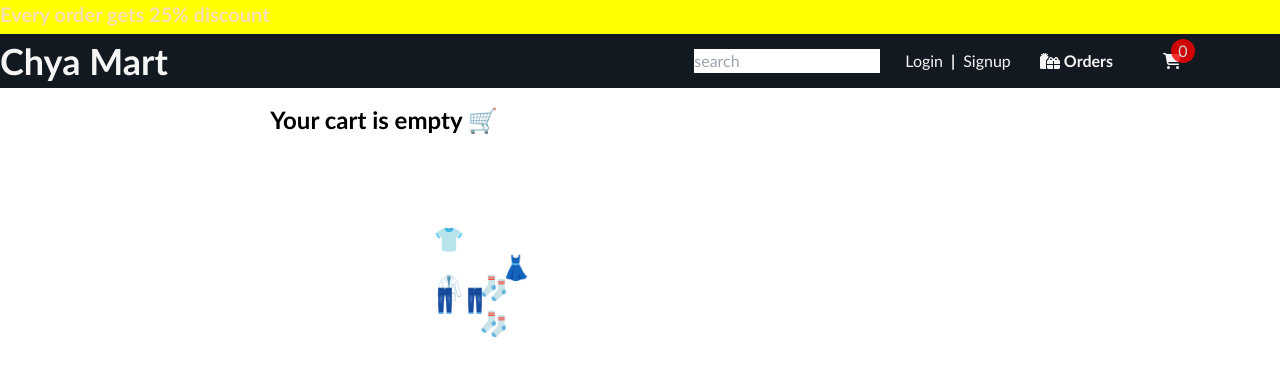
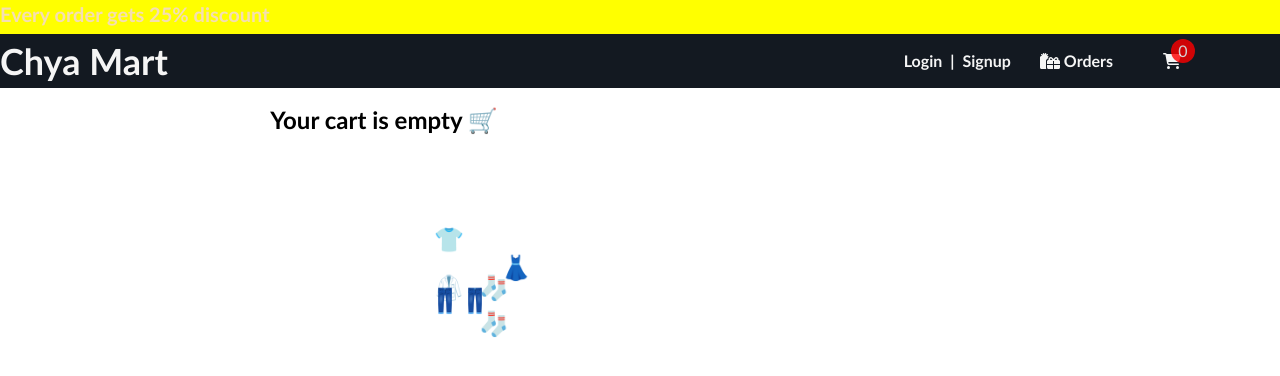
Before and after one commit to Gavaskar0543/amazon-cart, a React (Create React App) app in the folder cart/: page /cart in a window 1280 px wide. Shown: the top 376 px of the page. Built offline with nearby package versions, Linux system fonts and the light colour scheme.

Commit message:
errorfree

```diff
--- a/cart/src/Components/Navbar.js
+++ b/cart/src/Components/Navbar.js
@@ -10,7 +10,7 @@ import { useEffect, useState } from 'react';
 
 library.add(faMapLocationDot,faCartShopping);
 function Navbar(){
-   const [user,setUser] = useState(false);
+  const [user,setUser] = useState(false);
   const cart = useSelector((state) => state.cart);
   const auth = useSelector((state) => state.auth);
   let cartCount = cart.items.length;
@@ -30,16 +30,10 @@ return(
         <ul >
 
 
-            <li >
-            <div className='search-box'>
-              <input type='text' placeholder='search'/>
-            </div>
 
 
-            </li>
-
             {auth.user? ( <li  className='font-bold'><FontAwesomeIcon icon={faUser} />{auth.user.email}</li>):(
-              <><Link to="/login">Login</Link><span className='px-2 py-2 font-semibold'>|</span><Link to="/signup">signup</Link></>
+              <><Link to="/login" className='font-bold'>Login</Link><span className='px-2 py-2 font-semibold'>|</span><Link to="/signup" className='font-bold'>signup</Link></>
             )}
         <Link to="/return"> <li className='font-bold'><FontAwesomeIcon icon={faGifts}/> Orders</li></Link>
           <Link to='/cart'>
@@ -77,7 +71,9 @@ const OuterDiv = Styled.div`
       color: rgb(254, 189, 105);
     }
   }
-
+ link:hover{
+  color: rgb(254, 189, 105);
+ }
   ul li {
     display: inline-block;
     padding:0;
--- a/cart/src/Config/firebase.js
+++ b/cart/src/Config/firebase.js
@@ -1,6 +1,6 @@
 // Import the functions you need from the SDKs you need
 import { initializeApp } from "firebase/app";
-import { getAuth } from "firebase/auth";
+import { getAuth ,getFirestore} from "firebase/auth";
 // TODO: Add SDKs for Firebase products that you want to use
 // https://firebase.google.com/docs/web/setup#available-libraries
 
@@ -17,4 +17,5 @@ const firebaseConfig = {
 // Initialize Firebase
 const app = initializeApp(firebaseConfig);
 const auth = getAuth(app);
+
 export default app;
--- a/cart/src/Pages/Cart.js
+++ b/cart/src/Pages/Cart.js
@@ -3,6 +3,7 @@ import { useSelector } from "react-redux";
 import styled from "styled-components";
 import Products from "../Components/Products";
 import EmojisContainer from "../Components/EmojisContainer";
+
 function Cart({store}) {
   const [isEmpty,setEmpty] = useState(true);
   const [promoCodeError,setPromoCodeError] = useState(false);
@@ -10,6 +11,7 @@ function Cart({store}) {
   const [cost,setCost] =useState('');
   const [offerApplied,setOfferApplied] = useState(false);
   let cart = useSelector((state) => state.cart);
+
 
   useEffect(() => {
     if (cart.items.length > 0) {
@@ -19,6 +21,8 @@ function Cart({store}) {
       setEmpty(true);
     }
   }, [cart.items,cart.totalValue]);
+
+
 
 
 const handleApplyPromo = ()=>{
```
Also changed, not shown: cart/src/Pages/ReturnOrderPage.js (+17 -0 lines).
